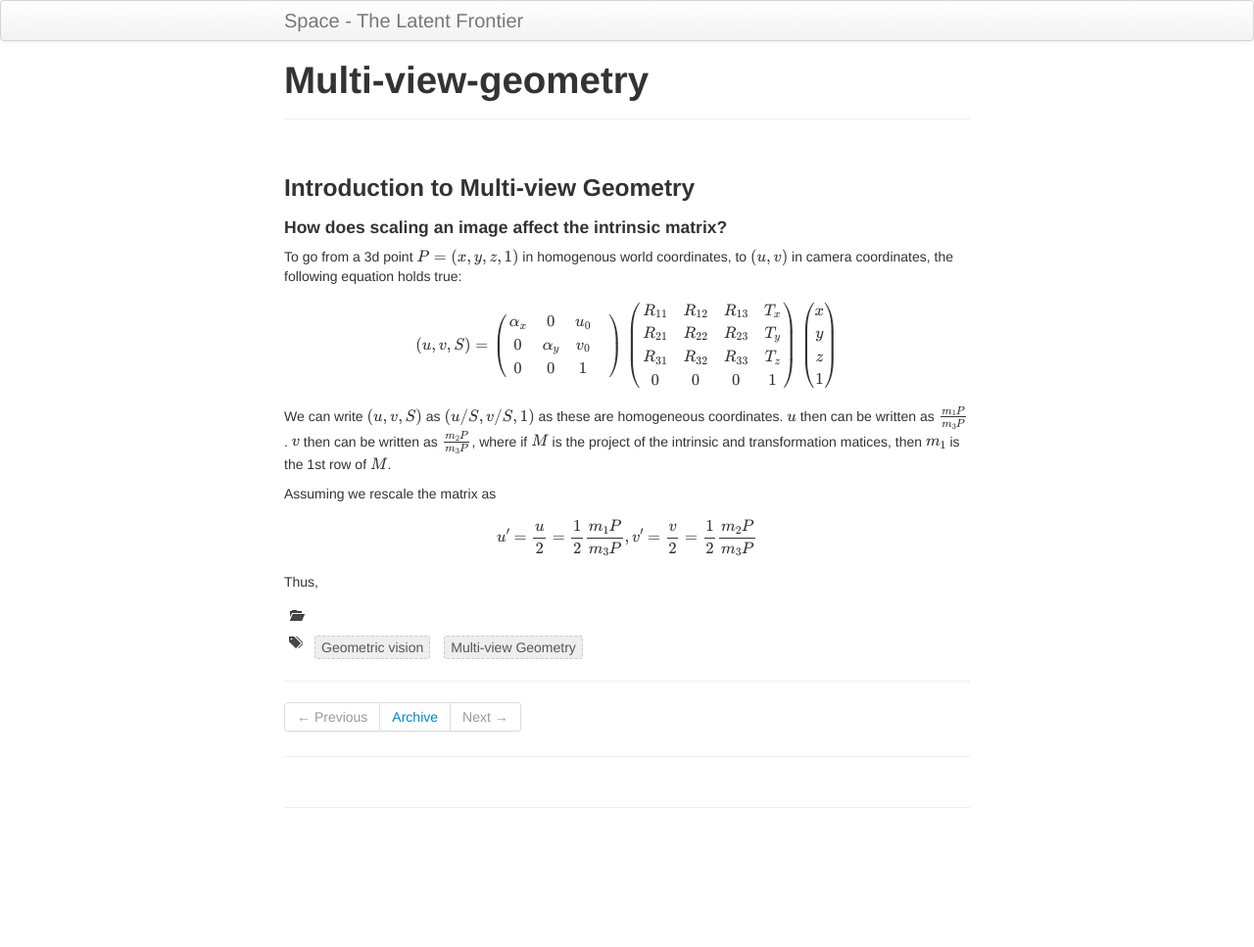
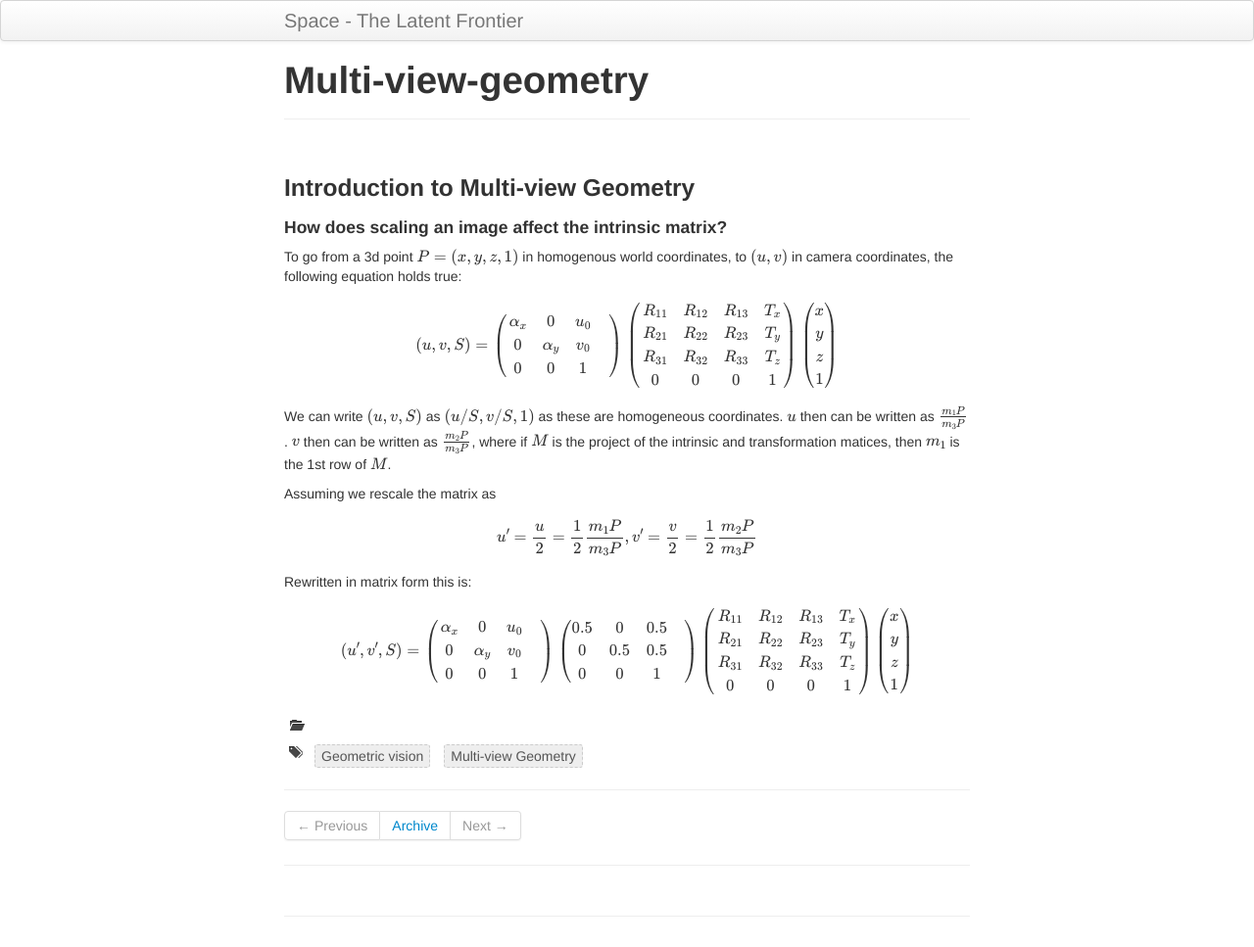
Before and after one commit to skt9/skt9.github.io, a Jekyll site: the page built from pages/multi-view-geometry.md, in a window 1280 px wide. Shown: the whole page at 98% size. Built offline with Jekyll 4.4.1, drawn with Linux system fonts in a browser that asks for light colours; formulas are drawn with MathJax 3; before the commit the page ends 900 px from its top, so only the background shows below that.

Commit message:
Update multi-view-geometry.md

```diff
--- a/pages/multi-view-geometry.md
+++ b/pages/multi-view-geometry.md
@@ -37,4 +37,27 @@ $$
 u' = \frac{u}{2} = \frac{1}{2}\frac{m_1 P}{m_3 P},  v'= \frac{v}{2} =  \frac{1}{2}\frac{m_2 P}{m_3 P}
 $$
 
-Thus,
+Rewritten in matrix form this is:
+
+
+$$
+(u',v',S) = \begin{pmatrix}\alpha_{x} & 0 & u_0 & \\
+0 & \alpha_{y} & v_0\\
+0 & 0 & 1 \\
+\end{pmatrix}
+\begin{pmatrix}0.5 & 0 & 0.5 & \\
+0 & 0.5 & 0.5\\
+0 & 0 & 1 \\
+\end{pmatrix}
+\begin{pmatrix}R_{11} & R_{12} & R_{13} & T_{x}\\
+R_{21} & R_{22} & R_{23} & T_{y}\\
+R_{31} & R_{32} & R_{33} & T_{z}\\
+0 & 0 & 0 & 1\\
+\end{pmatrix}
+\begin{pmatrix}
+x\\
+y\\
+z\\
+1\\
+\end{pmatrix}
+$$
```
